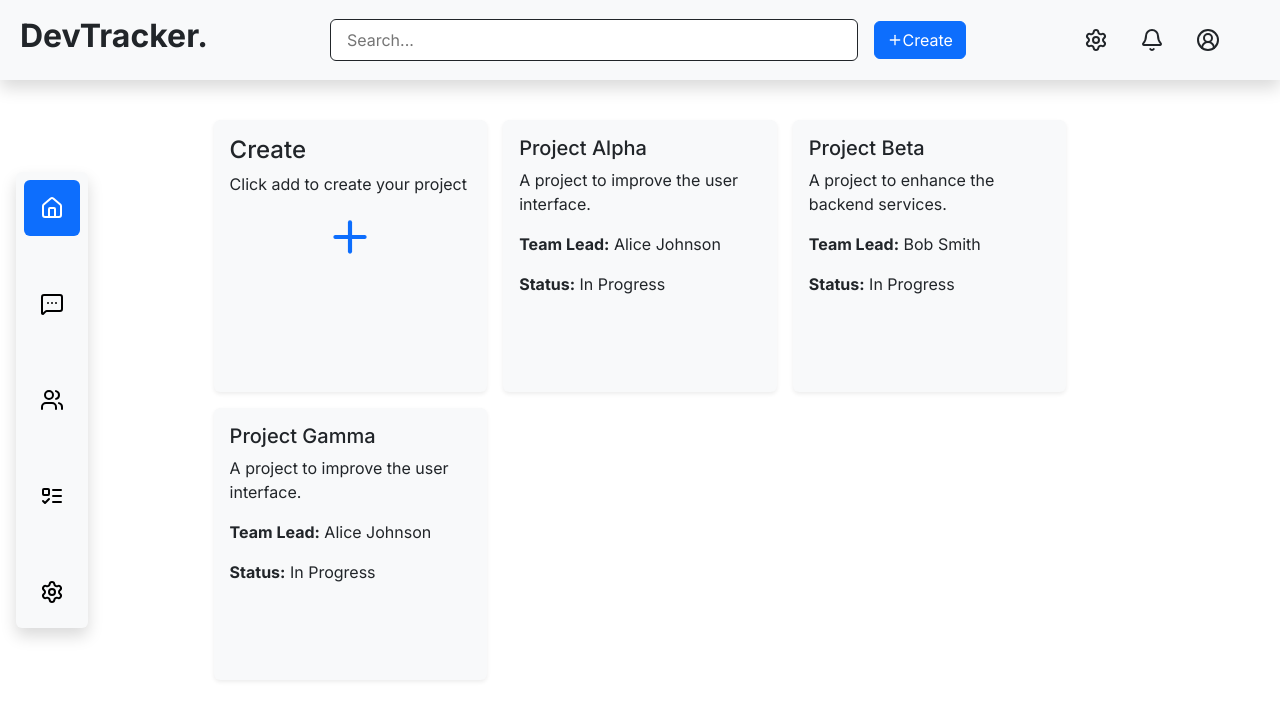
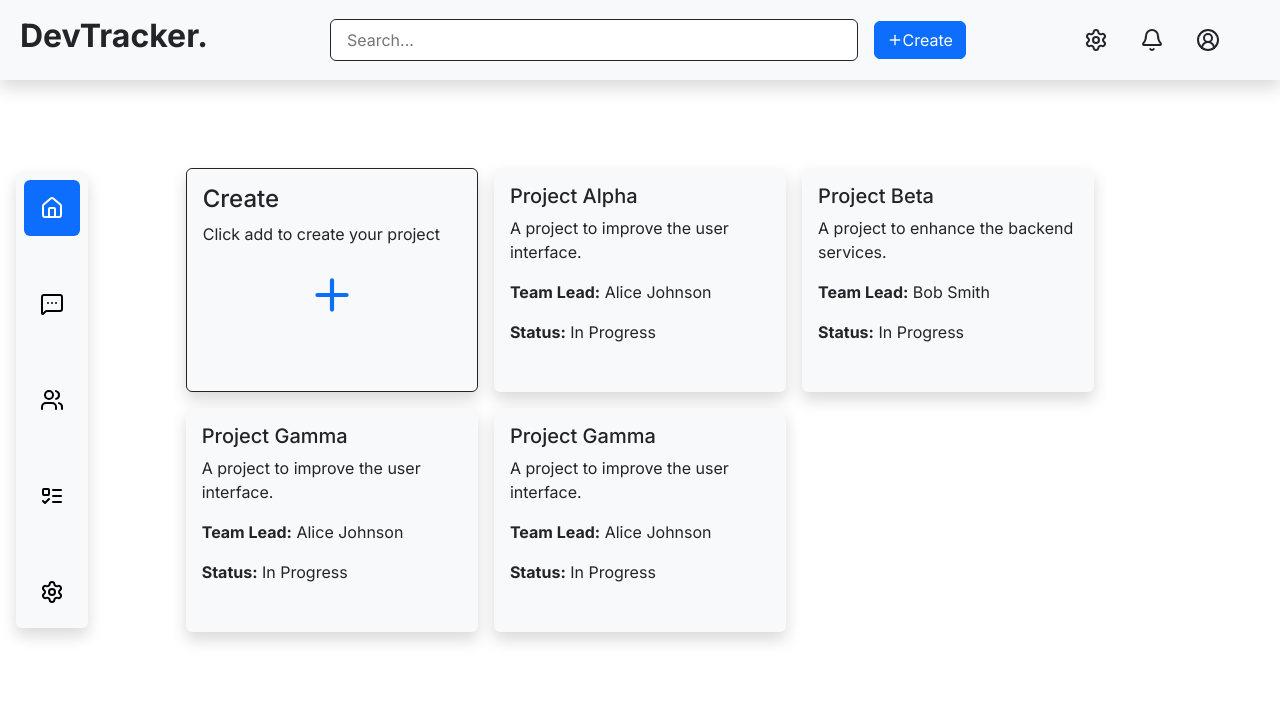
Before and after one commit to jarvis2754/devtracker-frontend, a React (Vite) app: page / in a window 1280 px wide. Shown: the top 720 px of the page. Built offline with nearby package versions, Linux system fonts and the light colour scheme.

Commit message:
Enhancement for home page

```diff
--- a/src/pages/Home.tsx
+++ b/src/pages/Home.tsx
@@ -44,26 +44,44 @@ export default function Home() {
         { id: 2, name: "Charlie Brown", role: "Designer" },
       ],
     },
+    {
+      projectId: 3,
+      projectName: "Project Gamma",
+      projectDesc: "A project to improve the user interface.",
+      teamLead: "Alice Johnson",
+      createdAt: new Date("2023-01-01"),
+      deadLine: new Date("2023-12-31"),
+      createdBy: "Alice Johnson",
+      status: "In Progress",
+      teamMembers: [
+        { id: 1, name: "Bob Smith", role: "Developer" },
+        { id: 2, name: "Charlie Brown", role: "Designer" },
+      ],
+    },
+
 
 
   ];
   return (
     <section
-      className="container d-flex justify-content-center z-2"
+      className="container d-flex justify-content-center flex-column z-2"
       style={{ height: "100vh" }}
     >
-      <div className="container row " style={{width:"85%" , margin:"10%"}}>
+
+      <div className="container row m-auto" style={{ width: "85%", height: "60%" }}>
         <div className="col-12 col-md-6 col-lg-4 p-2">
-        <div className="bg-light card shadow-sm border-0 p-3 w-100 h-100" >
+          <div className="bg-light card shadow border-dark p-3 w-100 h-100" >
             <h4>Create</h4>
             <p>Click add to create your project</p>
-          <Plus size={50} className="text-primary mx-auto" />
+
+            <Plus size={50} className="text-primary mt-2 mx-auto" />
+
           </div>
         </div>
         {project.map((proj) => (
           <div className=" col-12 col-md-6 col-lg-4 p-2">
             <div key={proj.projectId}
-            className=" bg-light card shadow-sm border-0 p-3 w-100 h-100"
+              className=" bg-light card shadow border-0 p-3 w-100 h-100"
             >
               <h5 className="clamp-title ">{proj.projectName}</h5>
               <p className="clamp-description">{proj.projectDesc}</p>
```
Lines whose indentation alone changed are shown as unchanged.
